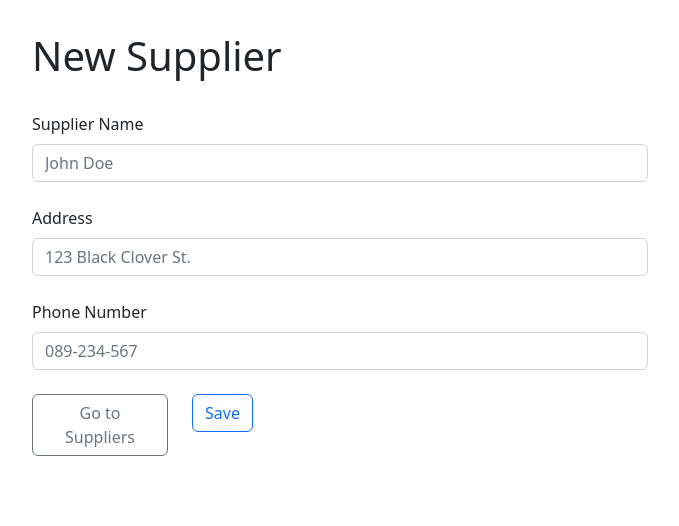
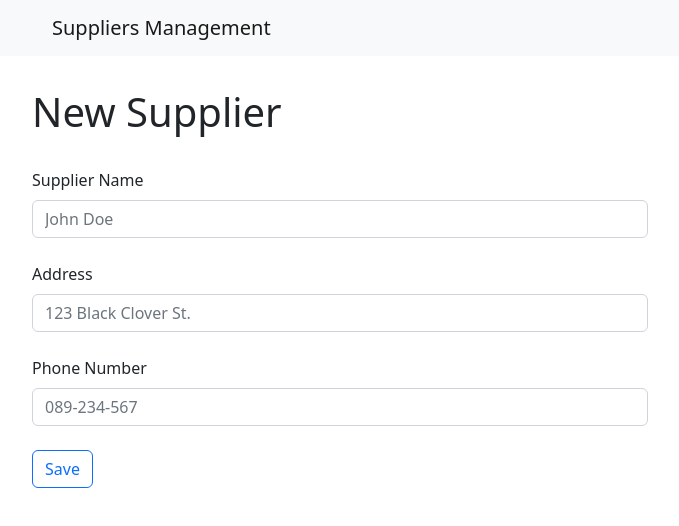
Before and after one commit to LynnT-2003/stock-final-6411271, a Next.js app: page /supplier in a window 1280 px wide. Shown: the top 526 px of the page, without its empty margins (60-739 px from the left). Built offline with nearby package versions, Linux system fonts and the light colour scheme.

Commit message:
added optimized Navbar

```diff
--- a/pages/supplier/index.jsx
+++ b/pages/supplier/index.jsx
@@ -1,7 +1,15 @@
 import { useState } from "react";
 import { useForm } from "react-hook-form";
 import Link from "next/link";
-import { Container, Form, Button, Row, Col } from "react-bootstrap";
+import {
+  Container,
+  Form,
+  Button,
+  Row,
+  Col,
+  Navbar,
+  Nav,
+} from "react-bootstrap";
 
 export default function AddSupplier() {
   const { register, handleSubmit } = useForm();
@@ -34,7 +42,15 @@ export default function AddSupplier() {
   };
 
   return (
-    <Container style={{ margin: "2rem", maxWidth: "50%", marginLeft: "5rem" }}>
+    <>
+      <Navbar bg="light" expand="lg">
+        <Navbar.Brand style={{ marginLeft: "7rem" }} href="/">
+          Suppliers Management
+        </Navbar.Brand>
+      </Navbar>
+      <Container
+        style={{ margin: "2rem", maxWidth: "50%", marginLeft: "5rem" }}
+      >
         {/* <Link href="/">Suppliers</Link> */}
         <Form onSubmit={handleSubmit(saveSupplier)}>
           <Row className="mb-4">
@@ -72,21 +88,13 @@ export default function AddSupplier() {
 
           <br />
 
-        <Row>
-          <Col md={3}>
-            <Link href="/" passHref>
-              <Button variant="outline-secondary">Go to Suppliers</Button>
-            </Link>
-          </Col>
-          <Col md={1} className="text-right">
           <Button variant="outline-primary" type="submit">
             Save
           </Button>
-          </Col>
-        </Row>
 
           <p>{data}</p>
         </Form>
       </Container>
+    </>
   );
 }
```
Lines whose indentation alone changed are shown as unchanged.
